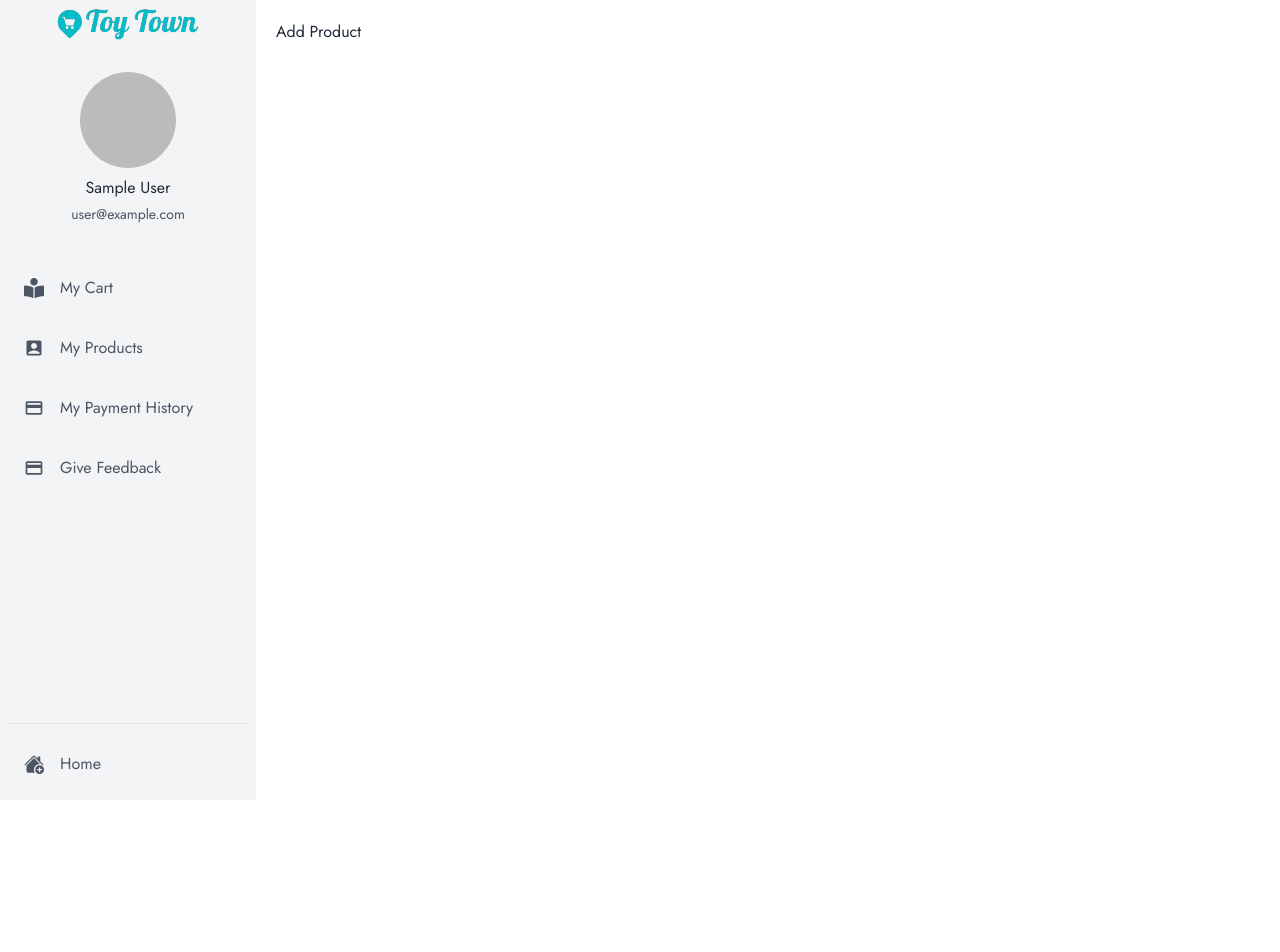
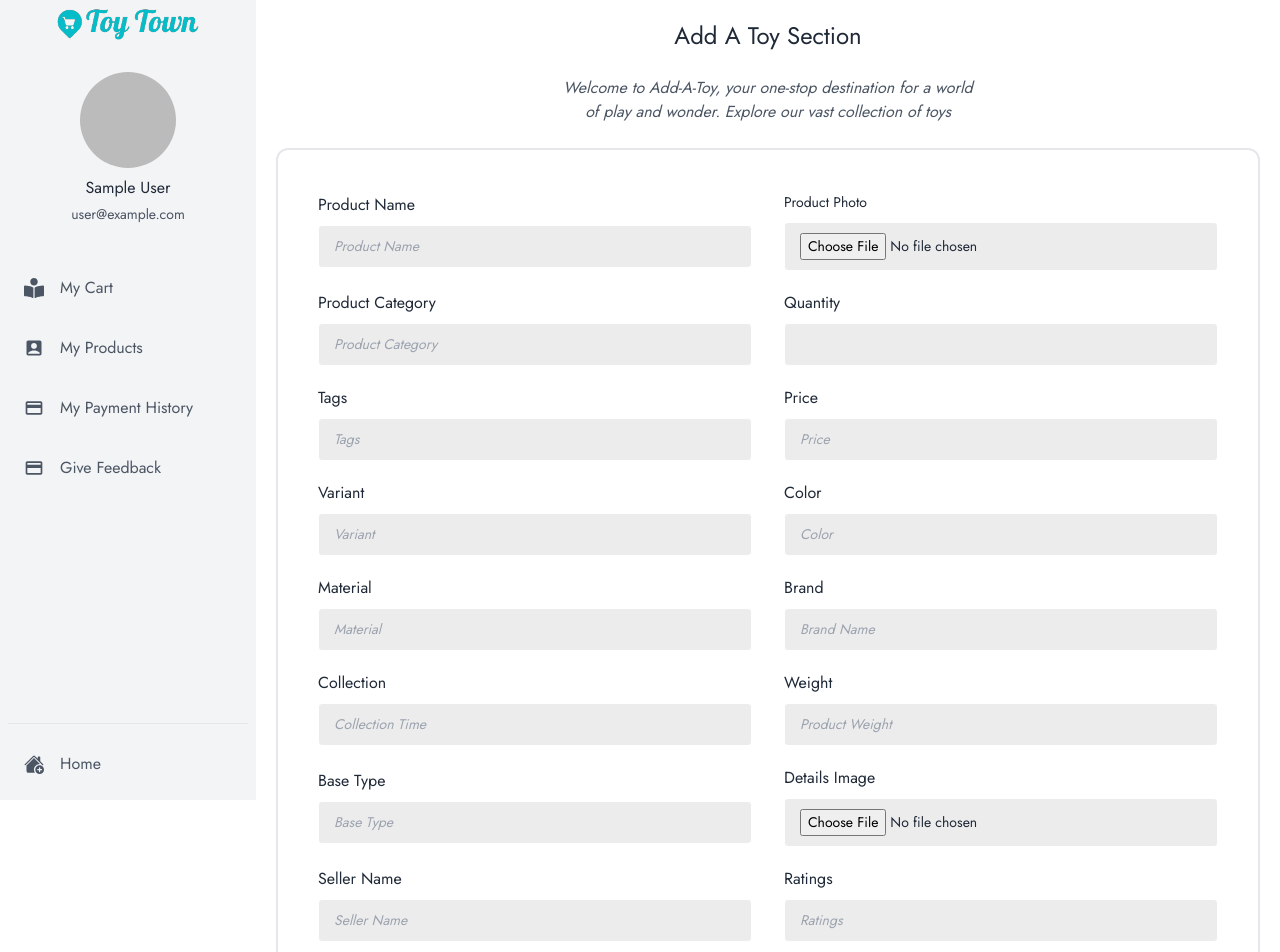
Before and after one commit to emon83/toy-town-client, a React (Vite) app: page /dashboard/add-product in a window 1280 px wide. Shown: the top 952 px of the page. Before the commit the page ends 800 px from the top, so only its background shows below. Built offline with nearby package versions, Linux system fonts and the light colour scheme; no server answers; sample sign-in values are in the browser's storage.

Commit message:
add a toy page ui done

```diff
--- a/src/Pages/DashBoard/SellerDashboard/AddProduct.jsx
+++ b/src/Pages/DashBoard/SellerDashboard/AddProduct.jsx
@@ -1,10 +1,213 @@
+import { useForm } from "react-hook-form";
 
 const AddProduct = () => {
-    return (
-        <div>
-            Add Product
-        </div>
-    );
+  const {
+    register,
+    handleSubmit,
+    formState: { errors },
+  } = useForm();
+  const onSubmit = (data) => console.log(data);
+
+  return (
+    <div>
+      <h2 className="text-2xl primary-font text-center">Add A Toy Section</h2>
+      <p className="text-base secondary-font my-6 text-gray-600 text-center italic">
+        Welcome to Add-A-Toy, your one-stop destination for a world <br /> of
+        play and wonder. Explore our vast collection of toys
+      </p>
+      <div className="border-2 p-10 rounded-xl">
+        <form onSubmit={handleSubmit(onSubmit)}>
+          <div className="sm:flex items-center sm:gap-2 lg:gap-8">
+            <div className="w-full">
+              <label>Product Name</label>
+              <input
+                type="text"
+                className="italic"
+                placeholder="Product Name"
+                {...register("product_name")}
+              />
+            </div>
+
+            <div className="w-full">
+              <label className="text-xs sm:text-sm">Product Photo</label>
+              <input
+                required
+                type="file"
+                accept="image/*"
+                {...register("img")}
+              />
+            </div>
+          </div>
+          <div className="flex items-center gap-2 lg:gap-8">
+            <div className="w-full">
+              <label>Product Category</label>
+              <input
+                type="text"
+                className="italic"
+                placeholder="Product Category"
+                {...register("product_category", { required: true })}
+              />
+            </div>
+
+            <div className="w-full">
+              <label>Quantity</label>
+              <input
+                type="text"
+                className="italic"
+                {...register("quantity", { required: true })}
+              />
+            </div>
+          </div>
+          <div className="flex items-center gap-2 lg:gap-8">
+            <div className="w-full">
+              <label>Tags</label>
+              <input
+              type="text"
+                className="italic"
+                placeholder="Tags"
+                {...register("tags", { required: true })}
+              />
+            </div>
+
+            <div className="w-full">
+              <label>Price</label>
+              <input
+              type="text"
+                className="italic"
+                placeholder="Price"
+                {...register("price")}
+              />
+              {errors.photoUrl && (
+                <span className="text-sky-500 text-xs font-semibold">
+                  This field is required
+                </span>
+              )}
+            </div>
+          </div>
+          <div className="flex items-center gap-2 lg:gap-8">
+            <div className="w-full">
+              <label>Variant</label>
+              <input
+              type="text"
+                className="italic"
+                placeholder="Variant"
+                {...register("variant", { required: true })}
+              />
+            </div>
+
+            <div className="w-full">
+              <label>Color</label>
+              <input
+                type="text"
+                className="italic"
+                placeholder="Color"
+                {...register("color")}
+              />
+            </div>
+          </div>
+          <div className="flex items-center gap-2 lg:gap-8">
+            <div className="w-full">
+              <label>Material</label>
+              <input
+              type="text"
+                className="italic"
+                placeholder="Material"
+                {...register("material", { required: true })}
+              />
+            </div>
+
+            <div className="w-full">
+              <label>Brand</label>
+              <input
+                type="text"
+                className="italic"
+                placeholder="Brand Name"
+                {...register("brand")}
+              />
+            </div>
+          </div>
+          <div className="flex items-center gap-2 lg:gap-8">
+            <div className="w-full">
+              <label>Collection</label>
+              <input
+              type="text"
+                className="italic"
+                placeholder="Collection Time"
+                {...register("collection", { required: true })}
+              />
+            </div>
+
+            <div className="w-full">
+              <label>Weight</label>
+              <input
+                type="text"
+                className="italic"
+                placeholder="Product Weight"
+                {...register("weight")}
+              />
+            </div>
+          </div>
+          <div className="flex items-center gap-2 lg:gap-8">
+            <div className="w-full">
+              <label>Base Type</label>
+              <input
+                type="text"
+                className="italic"
+                placeholder="Base Type"
+                {...register("base_type")}
+              />
+            </div>
+
+            <div className="w-full">
+              <label>Details Image</label>
+              <input
+                required
+                type="file"
+                accept="image/*"
+                {...register("details_img")}
+              />
+            </div>
+          </div>
+          <div className="flex items-center gap-2 lg:gap-8">
+            <div className="w-full">
+              <label>Seller Name</label>
+              <input
+              type="text"
+                className="italic"
+                placeholder="Seller Name"
+                {...register("seller", { required: true })}
+              />
+            </div>
+
+            <div className="w-full">
+              <label>Ratings</label>
+              <input
+                type="text"
+                className="italic"
+                placeholder="Ratings"
+                {...register("rating")}
+              />
+            </div>
+          </div>
+          <div className="w-full">
+            <label>Detail description</label>
+            <input
+              className="pb-10 italic"
+              placeholder="Detail description"
+              {...register("description")}
+            />
+          </div>
+          {errors.toyName && <span>This field is required</span>}
+
+          <input
+            type="submit"
+            value="Add A Toy"
+            className="btn bg-pink-500 hover:bg-pink-600 border-none btn-block rounded-3xl"
+          />
+        </form>
+      </div>
+    </div>
+  );
 };
 
 export default AddProduct;
```
